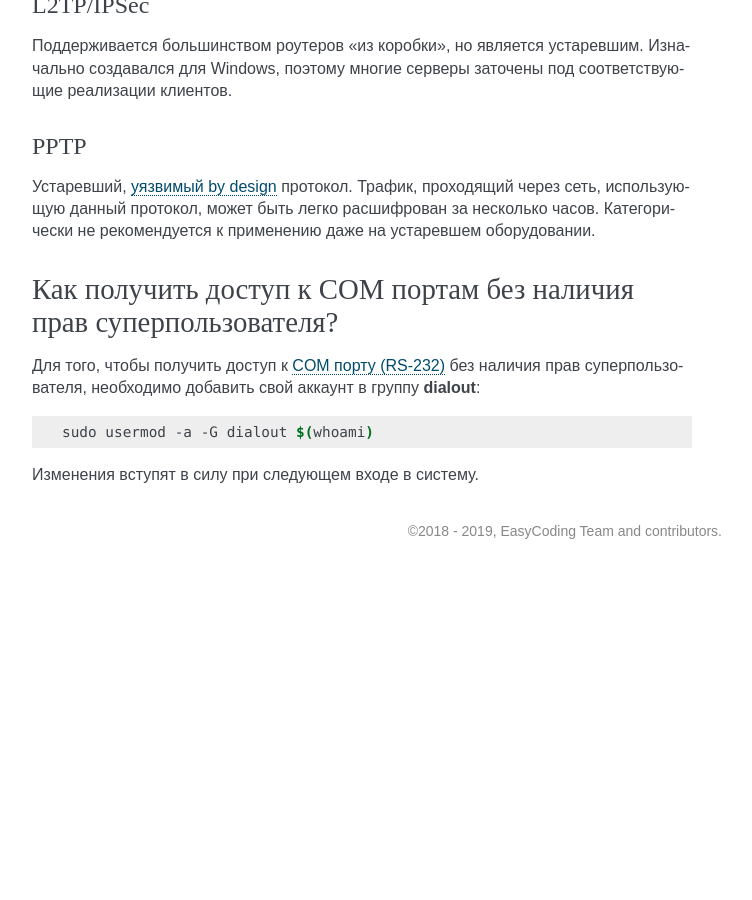
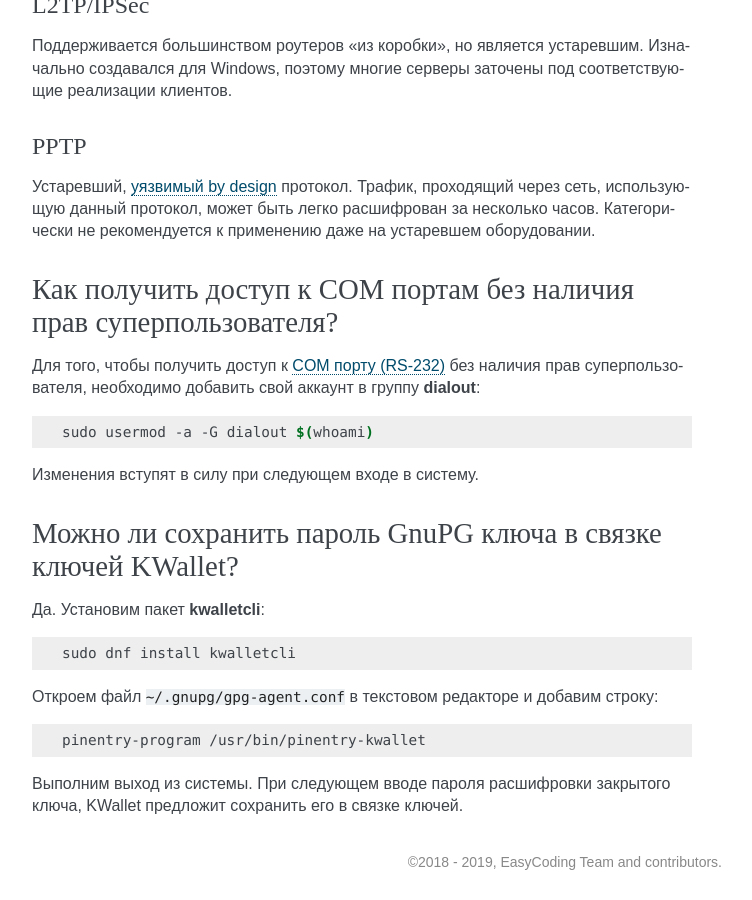
Before and after one commit to RussianFedora/FAQ, a Sphinx documentation site: the page built from source/security.rst, in a window 1280 px wide and 900 px high, scrolled down 17625 px. Shown: the whole window, without its empty margins (388-1140 px from the left). Built offline with Sphinx 7.4.7, drawn with Linux system fonts in a browser that asks for light colours; before the commit the page ends 18194 px from its top, so only the background shows below that; some of the changed text lies outside the part shown.

Commit message:
Added question about storing GnuPG private key passwords in KWallet.

```diff
--- a/source/security.rst
+++ b/source/security.rst
@@ -1015,3 +1015,23 @@ PPTP
     sudo usermod -a -G dialout $(whoami)
 
 Изменения вступят в силу при следующем входе в систему.
+
+.. index:: gpg, gnupg, password, kwallet, kde
+.. _gpg-kwallet:
+
+Можно ли сохранить пароль GnuPG ключа в связке ключей KWallet?
+=================================================================
+
+Да. Установим пакет **kwalletcli**:
+
+.. code-block:: bash
+
+    sudo dnf install kwalletcli
+
+Откроем файл ``~/.gnupg/gpg-agent.conf`` в текстовом редакторе и добавим строку:
+
+.. code-block:: text
+
+    pinentry-program /usr/bin/pinentry-kwallet
+
+Выполним выход из системы. При следующем вводе пароля расшифровки закрытого ключа, KWallet предложит сохранить его в связке ключей.
```
